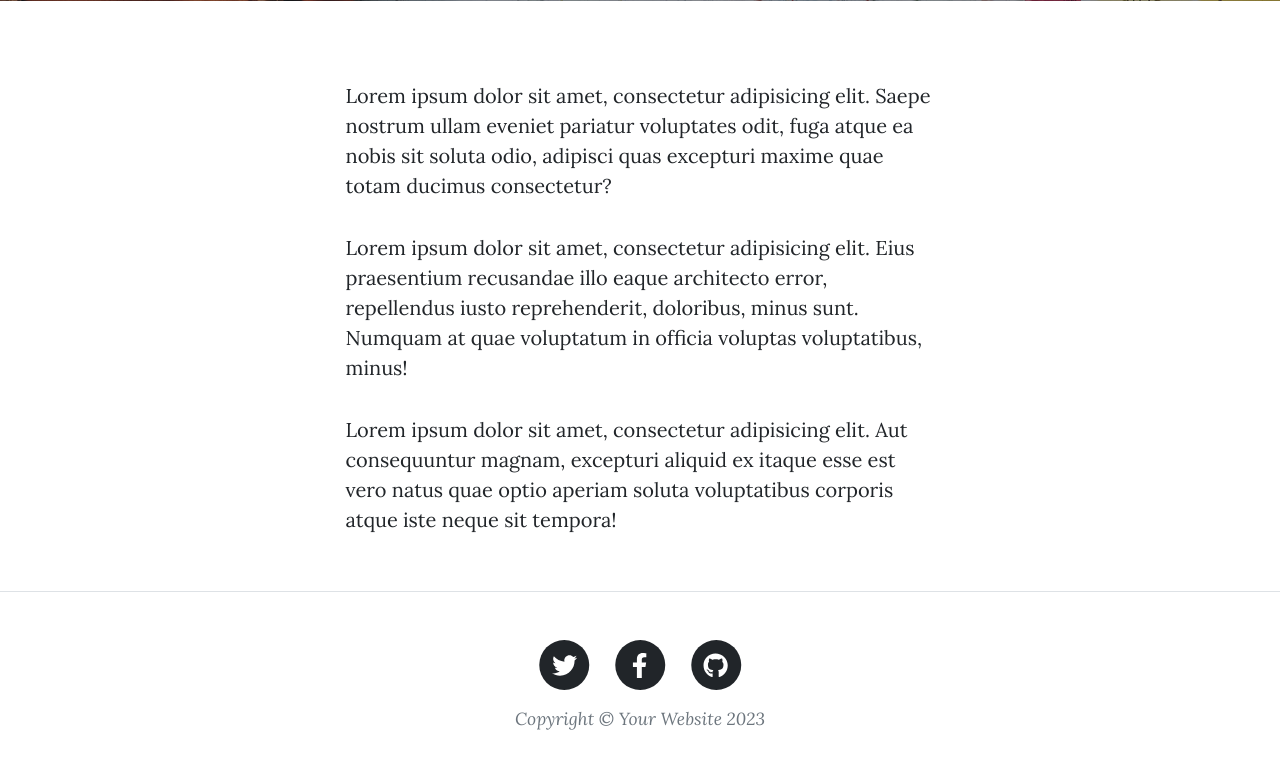
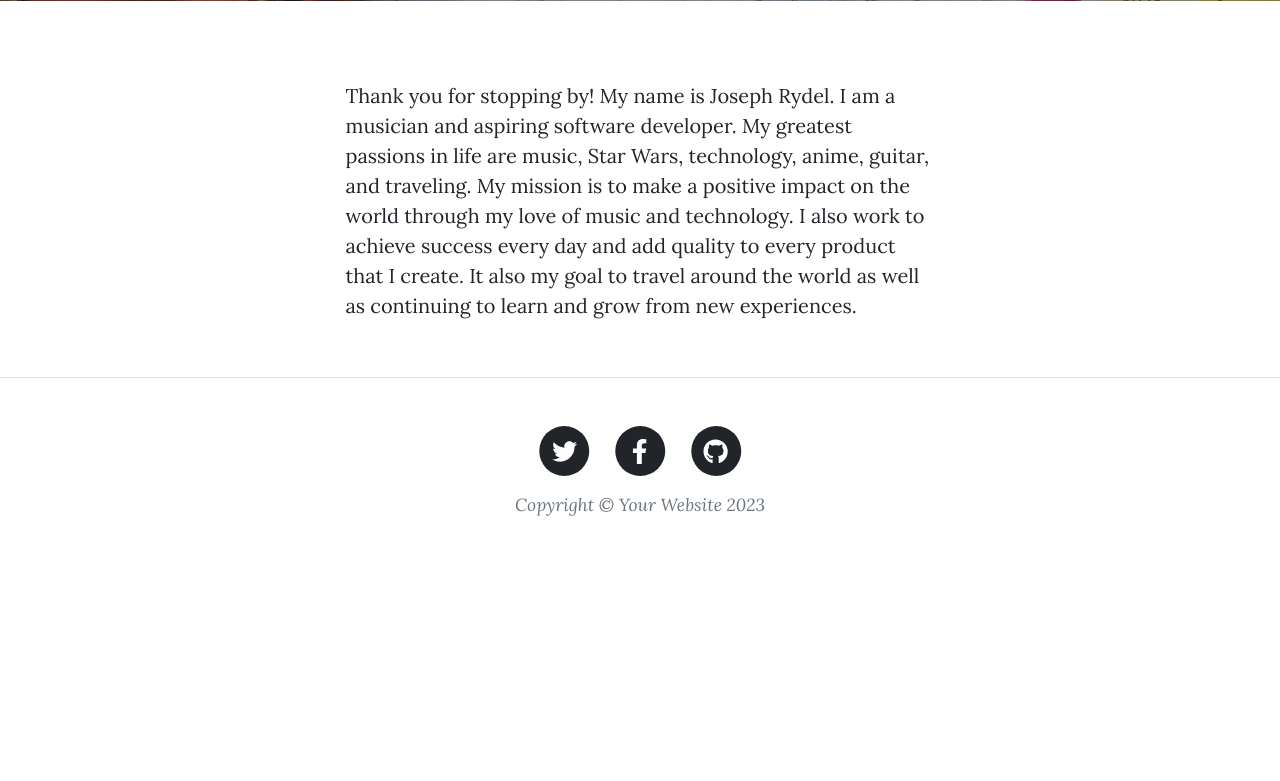
Before and after one commit to CT7692/Day69_Full_Functioning_Blog_Website, a Flask app: page /about in a window 1280 px wide. Shown: the part 531-1312 px from the top of the page. After the commit the page ends 1047 px from the top, so only its background shows below. Run offline with Flask 3, Linux system fonts and the light colour scheme; some libraries are stand-ins or nearby versions.

Commit message:
Update about.html

```diff
--- a/templates/about.html
+++ b/templates/about.html
@@ -22,9 +22,9 @@
             <div class="container px-4 px-lg-5">
                 <div class="row gx-4 gx-lg-5 justify-content-center">
                     <div class="col-md-10 col-lg-8 col-xl-7">
-                        <p>Lorem ipsum dolor sit amet, consectetur adipisicing elit. Saepe nostrum ullam eveniet pariatur voluptates odit, fuga atque ea nobis sit soluta odio, adipisci quas excepturi maxime quae totam ducimus consectetur?</p>
-                        <p>Lorem ipsum dolor sit amet, consectetur adipisicing elit. Eius praesentium recusandae illo eaque architecto error, repellendus iusto reprehenderit, doloribus, minus sunt. Numquam at quae voluptatum in officia voluptas voluptatibus, minus!</p>
-                        <p>Lorem ipsum dolor sit amet, consectetur adipisicing elit. Aut consequuntur magnam, excepturi aliquid ex itaque esse est vero natus quae optio aperiam soluta voluptatibus corporis atque iste neque sit tempora!</p>
+                        <p>Thank you for stopping by! My name is Joseph Rydel. I am a musician and aspiring software developer. My greatest passions in life are music, Star Wars, technology, anime, guitar, and traveling.
+                        My mission is to make a positive impact on the world through my love of music and technology. I also work to achieve success every day and add quality to every product that I create. It also my
+                        goal to travel around the world as well as continuing to learn and grow from new experiences.</p>
                     </div>
                 </div>
             </div>
```
